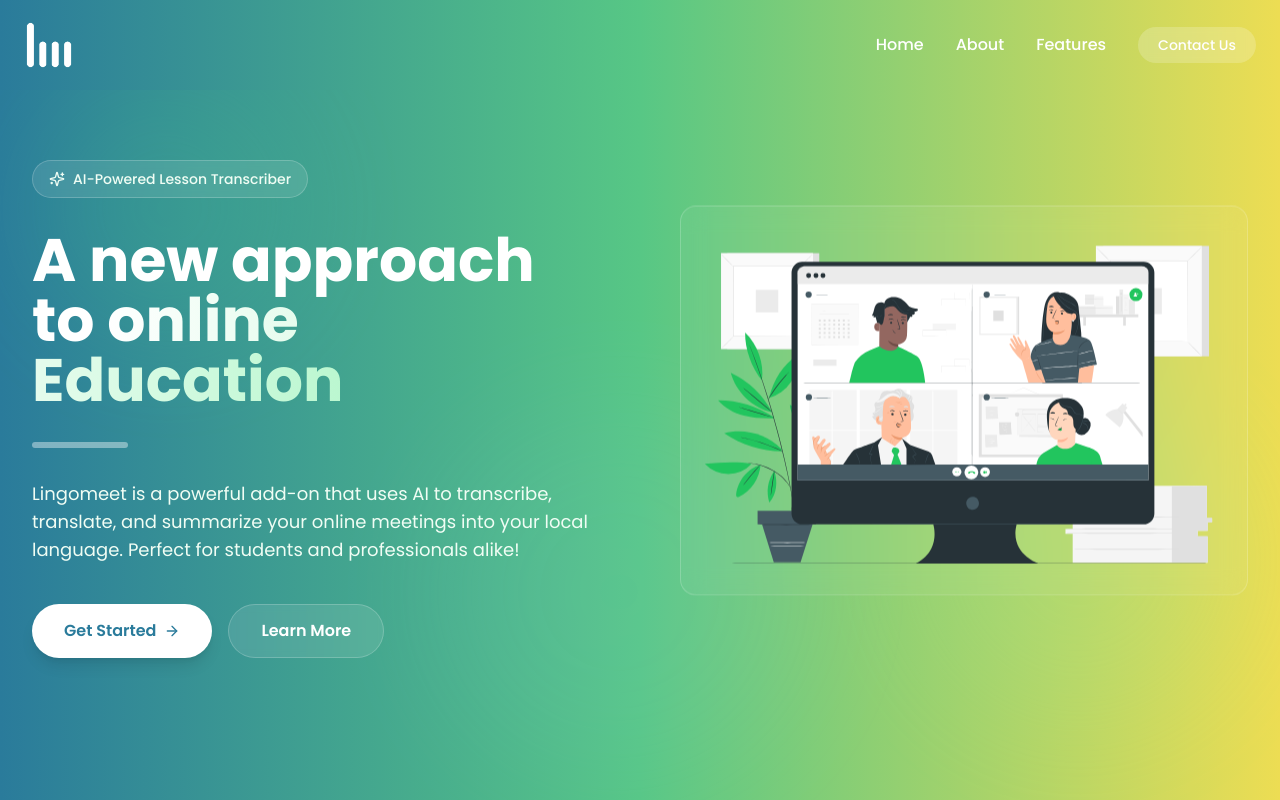
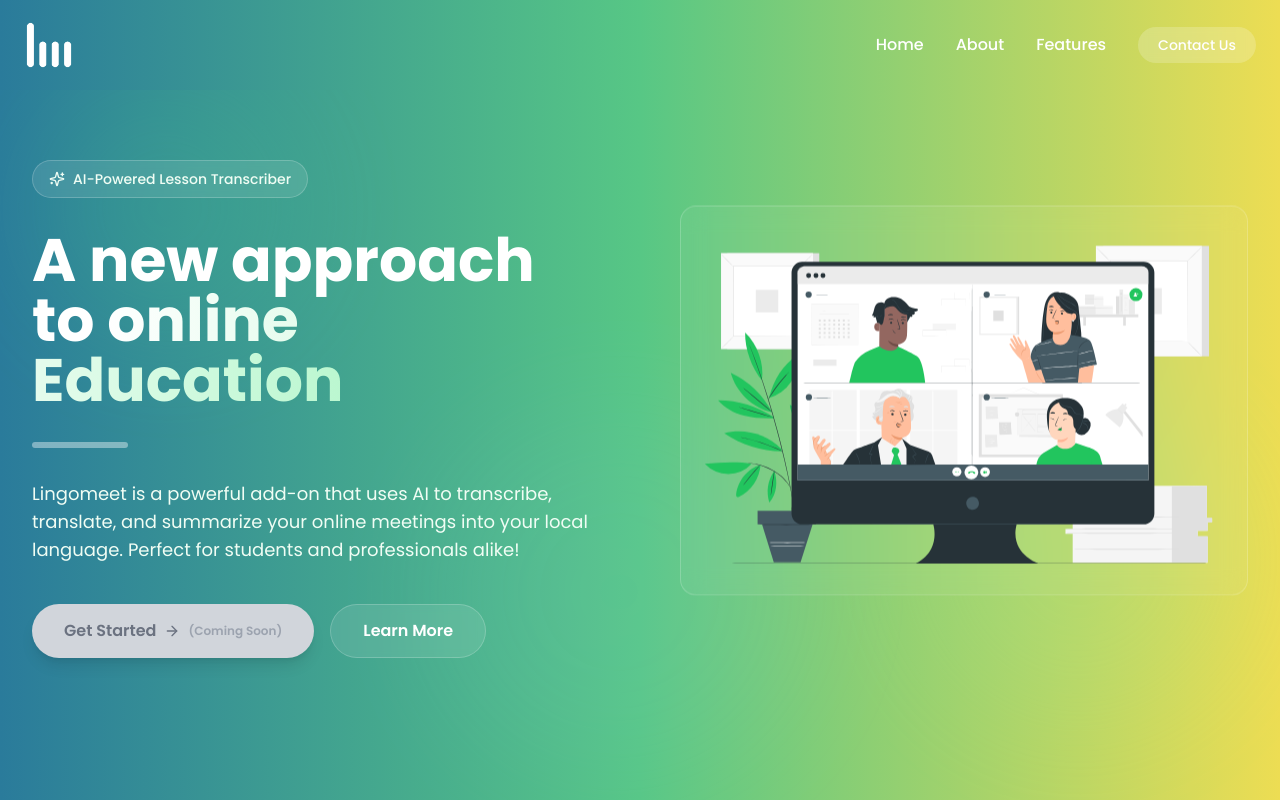
Before and after one commit to andamagodwin/Lingomeet-saas-2, a React (Vite) app: page / in a window 1280 px wide. Shown: the top 800 px of the page. Built offline with nearby package versions, Linux system fonts and the light colour scheme.

Commit message:
refactor: update navigation links and add smooth scrolling behavior

```diff
--- a/constants/index.ts
+++ b/constants/index.ts
@@ -1,5 +1,5 @@
 export const navMenu = [
-    { name: 'Home', link: '/' },
-    { name: 'About', link: '/' },
-    { name: 'Features', link: '/' },
+    { name: 'Home', link: '/#home' },
+    { name: 'About', link: '/#about' },
+    { name: 'Features', link: '/#features' },
 ]
--- a/src/components/About.tsx
+++ b/src/components/About.tsx
@@ -47,6 +47,7 @@
 
   return (
     <section
+      id="about"
       ref={sectionRef}
       className="w-full min-h-screen bg-gradient-to-b from-white to-gray-50 py-24 px-6 md:px-8 relative overflow-hidden"
     >
--- a/src/components/Features.tsx
+++ b/src/components/Features.tsx
@@ -101,6 +101,7 @@
 
   return (
     <div
+      id="features"
       ref={sectionRef}
       className="w-full min-h-screen bg-gradient-to-r from-[#2A7B9B] via-[#57C785] to-[#EDDD53] flex flex-col justify-center items-center py-24 px-6 md:px-8 relative overflow-hidden"
     >
--- a/src/components/Header.tsx
+++ b/src/components/Header.tsx
@@ -1,4 +1,3 @@
-"use client"
 
 import { useEffect, useState } from "react"
 import { motion, AnimatePresence } from "framer-motion"
--- a/src/components/Hero.tsx
+++ b/src/components/Hero.tsx
@@ -38,7 +38,9 @@
 
 
   return (
-    <div className="relative w-full min-h-screen overflow-hidden bg-gradient-to-r from-[#2A7B9B] via-[#57C785] to-[#EDDD53] pt-24">
+    <div
+      id="home"
+      className="relative w-full min-h-screen overflow-hidden bg-gradient-to-r from-[#2A7B9B] via-[#57C785] to-[#EDDD53] pt-24">
       {/* Animated background elements */}
       <div className="absolute top-0 left-0 w-full h-full overflow-hidden pointer-events-none">
         <motion.div
@@ -88,15 +90,15 @@
             </motion.p>
 
             <motion.div variants={fadeIn} className="flex flex-wrap gap-4 pt-2">
-              <motion.a
-                href="https://dashboard.lingomeet.space"
+              <motion.div
                 whileHover={{ scale: 1.05 }}
                 whileTap={{ scale: 0.95 }}
-                className="inline-flex items-center bg-white text-[#2A7B9B] px-8 py-3.5 rounded-full font-semibold shadow-lg hover:shadow-xl transition duration-300 group"
+                className="inline-flex items-center bg-gray-300 text-gray-500 px-8 py-3.5 rounded-full font-semibold shadow-lg cursor-not-allowed transition duration-300 group"
               >
                 Get Started
                 <ArrowRight className="ml-2 w-4 h-4 transition-transform duration-300 group-hover:translate-x-1" />
-              </motion.a>
+                <span className="ml-2 text-xs text-gray-400">(Coming Soon)</span>
+              </motion.div>
 
               <motion.a
                 href="#features"
--- a/src/components/Nav.tsx
+++ b/src/components/Nav.tsx
@@ -54,7 +54,8 @@
         </motion.a>
       ))}
 
-      <motion.button
+      <motion.a
+  href="mailto:andamagodwinezra@gmail.com"
   whileHover={{ scale: 1.05 }}
   whileTap={{ scale: 0.95 }}
   className={`px-5 py-2 rounded-full text-sm font-medium transition-all duration-300 ${
@@ -64,7 +65,7 @@
   }`}
 >
   Contact Us
-      </motion.button>
+</motion.a>
     </motion.div>
   )
 }
--- a/src/index.css
+++ b/src/index.css
@@ -67,6 +67,10 @@
   body {
     @apply bg-background
     text-foreground;
+  }
+
+  html {
+    scroll-behavior: smooth;
   }
 
   ::-webkit-scrollbar {
```
Lines whose indentation alone changed are shown as unchanged.
